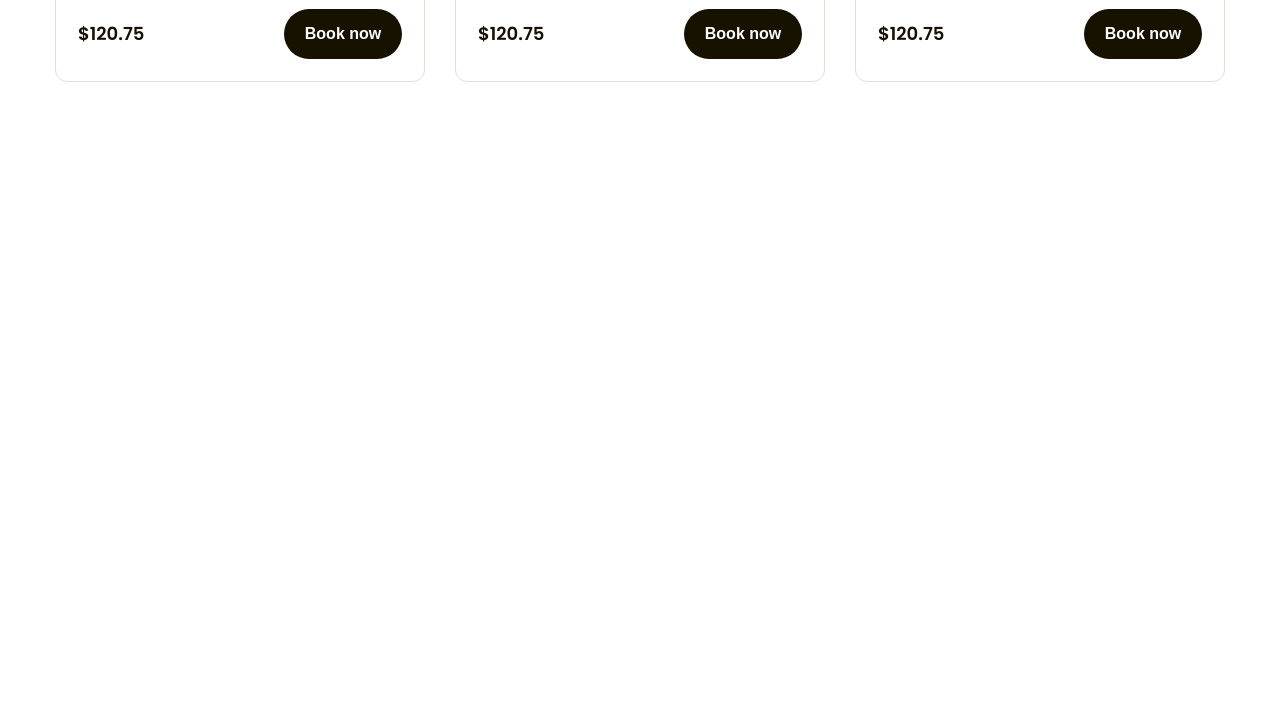
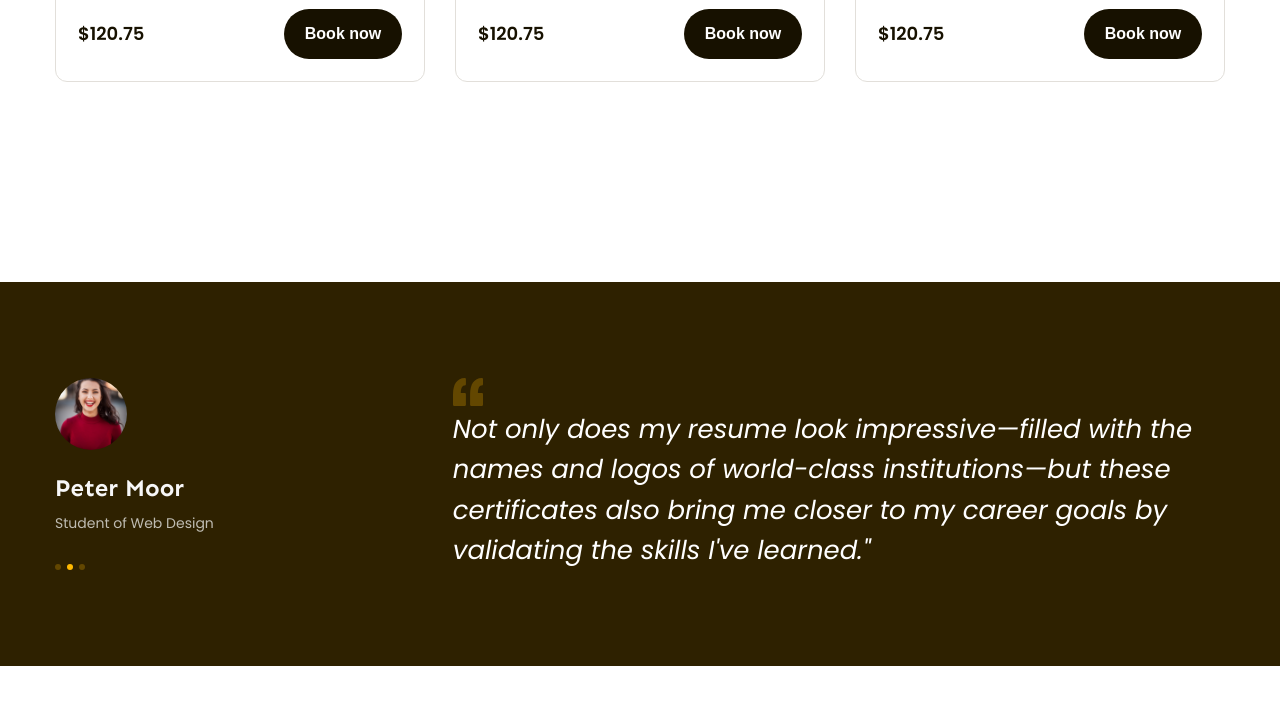
Before and after one commit to anhtunguyen05/figma-to-html, a plain HTML site: page index.html in a window 1280 px wide. Shown: the part 1671-2375 px from the top of the page. Drawn offline with Linux system fonts and the light colour scheme.

Commit message:
p8 feeback

```diff
--- a/assets/css/style.css
+++ b/assets/css/style.css
@@ -408,3 +408,68 @@ nav {
 .popular .course-item .btn-book:hover {
   background: var(--primary-color);
 }
+
+/* ---------- feeback -------------- */
+.feedback {
+  margin-top: 135px;
+  padding: 96px 0;
+  background: #2e2100;
+}
+
+.feeback-item {
+  display: flex;
+}
+
+.feeback-item .avatar {
+  width: 72px;
+  height: 72px;
+  border-radius: 50%;
+  object-fit: cover;
+}
+
+.feeback-item .info .member-name {
+  margin-top: 18px;
+  color: #f7f7f7;
+  font-family: var(--font-heading);
+  font-size: 2.4rem;
+  font-weight: 700;
+  line-height: 1.42; /* 141.667% */
+}
+
+.feeback-item .info .desc {
+  margin-top: 4px;
+  color: #bfbcb2;
+  font-size: 1.4rem;
+  line-height: 1.86; /* 185.714% */
+}
+
+.feeback-item .dots {
+  gap: 6px;
+  display: flex;
+  margin-top: 28px;
+}
+
+.feeback-item .dot {
+  width: 6px;
+  height: 6px;
+  border-radius: 50%;
+  background: #634700;
+  cursor: pointer;
+}
+
+.feeback-item .dot.active {
+  background: #ffb900;
+  cursor: default;
+}
+
+.feeback-item .content {
+  width: 66%;
+  margin-left: auto;
+}
+
+.feeback-item blockquote {
+  color: #fff;
+  font-size: 2.6rem;
+  font-style: italic;
+  line-height: 1.54; /* 153.846% */
+}
--- a/index.html
+++ b/index.html
@@ -238,6 +238,36 @@
           </div>
         </div>
       </div>
+      <!-- feedback -->
+      <div class="feedback">
+        <div class="main-content">
+          <div class="feedback-list">
+            <div class="feeback-item">
+              <!-- khoi ben trai -->
+              <div class="info">
+                <img src="./assets/img/avatar.jpg" alt="" class="avatar" />
+                <p class="member-name">Peter Moor</p>
+                <p class="desc">Student of Web Design</p>
+                <div class="dots">
+                  <span class="dot"></span>
+                  <span class="dot active"></span>
+                  <span class="dot"></span>
+                </div>
+              </div>
+              <!-- khoi ben phai -->
+              <div class="content">
+                <img src="./assets/img/Vector.svg" alt="" class="open-quotes" />
+                <blockquote>
+                  Not only does my resume look impressive—filled with the names
+                  and logos of world-class institutions—but these certificates
+                  also bring me closer to my career goals by validating the
+                  skills I've learned."
+                </blockquote>
+              </div>
+            </div>
+          </div>
+        </div>
+      </div>
     </main>
   </body>
 </html>
```
Also changed, not shown: assets/img/Vector.svg (added), assets/img/avatar.jpg (added).
